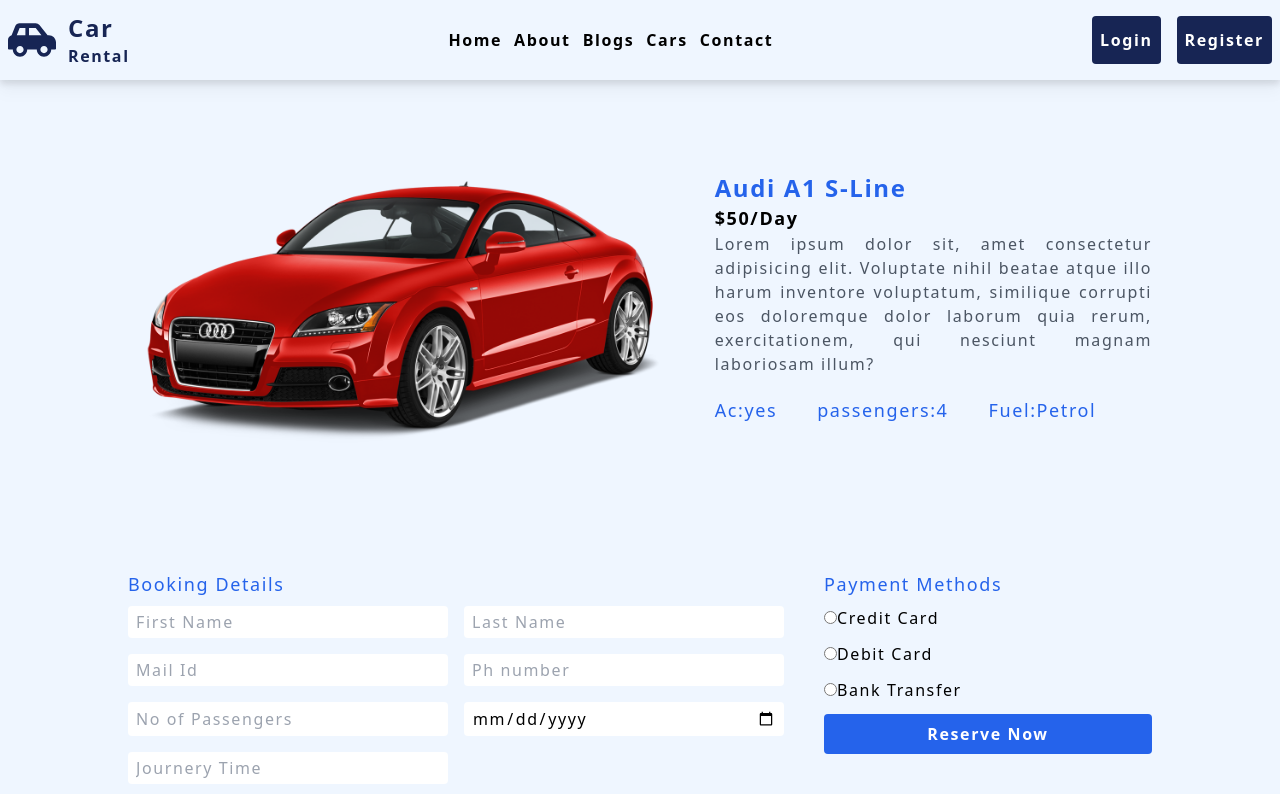
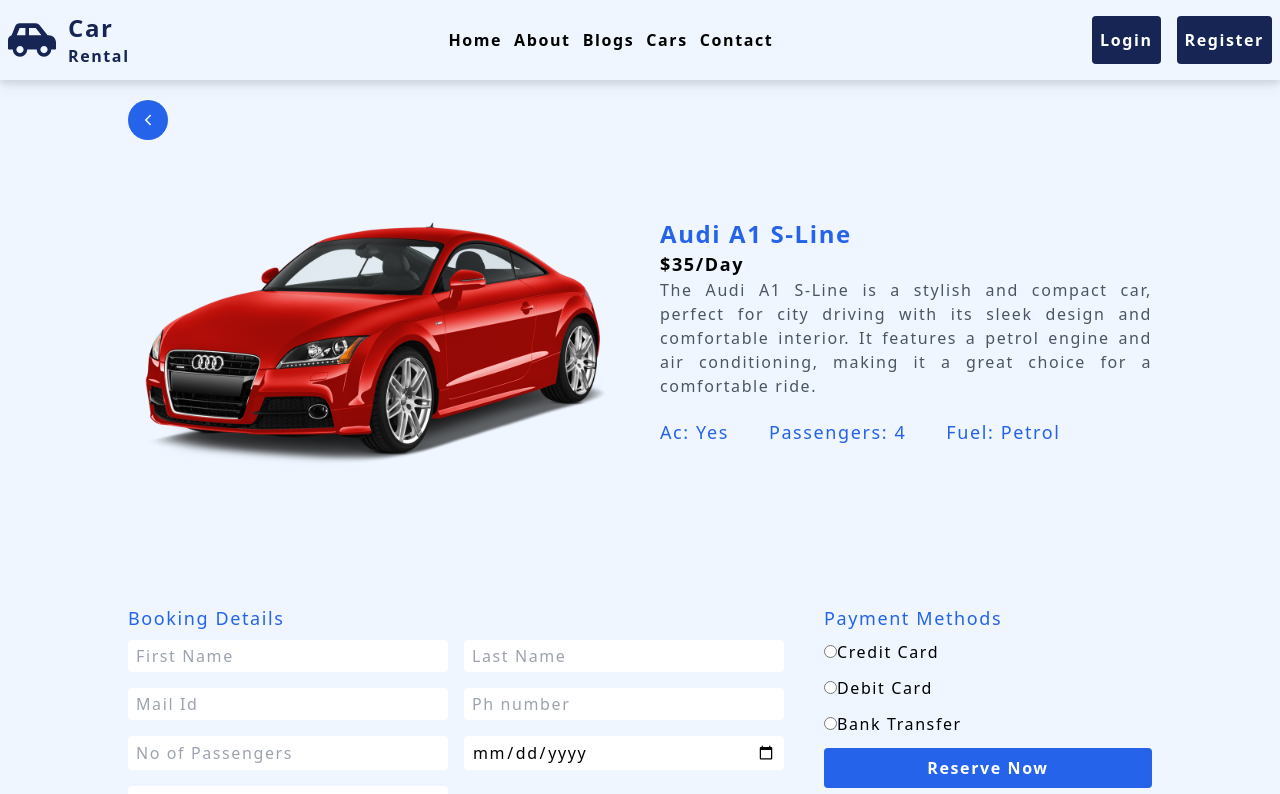
Before and after one commit to sakshi752/CarRental, a React (Vite) app: page /car-details/1 in a window 1280 px wide. Shown: the top 794 px of the page. Built offline with nearby package versions, Linux system fonts and the light colour scheme.

Commit message:
files updated

```diff
--- a/src/Components/Cars/CarsList.jsx
+++ b/src/Components/Cars/CarsList.jsx
@@ -1,92 +1,86 @@
-import React, { useState } from 'react';
+import React, { useContext, useState } from 'react';
 import { Link } from 'react-router-dom';
-import car1 from '../images/carModels/banner1.png';
-import car2 from '../images/carModels/banner2.png';
-import car3 from '../images/carModels/banner3.png';
-import car4 from '../images/carModels/banner4.png';
-import car5 from '../images/carModels/banner5.png';
-import car6 from '../images/carModels/banner6.png';
-import car7 from '../images/carModels/banner7.png';
-import car8 from '../images/carModels/banner8.png';
 import { FaSortAmountUpAlt } from "react-icons/fa";
+import { Context } from '../../store/context';
 
-const carData = [
-    {
-        id: 1,
-        image: car1,
-        price: "$35",
-        carname: "Audi A1 S-Line",
-        ac: "Yes",
-        fuel: "Petrol",
-        passenger: "4",
-    },
-    {
-        id: 2,
-        image: car2,
-        price: "$30",
-        carname: "VW Golf 6",
-        ac: "Yes",
-        fuel: "Diesel",
-        passenger: "4",
-    },
-    {
-        id: 3,
-        image: car3,
-        price: "$40",
-        carname: "Toyota Camry",
-        ac: "Yes",
-        fuel: "Petrol",
-        passenger: "4",
-    },
-    {
-        id: 4,
-        image: car4,
-        price: "$35",
-        carname: "Swift",
-        ac: "Yes",
-        fuel: "Petrol",
-        passenger: "4",
-    },
-    {
-        id: 5,
-        image: car5,
-        price: "$30",
-        carname: "Jeep Avenger",
-        ac: "Yes",
-        fuel: "Diesel",
-        passenger: "5",
-    },
-    {
-        id: 6,
-        image: car6,
-        price: "$40",
-        carname: "Alto",
-        ac: "Yes",
-        fuel: "Petrol",
-        passenger: "4",
-    },
-    {
-        id: 7,
-        image: car7,
-        price: "$35",
-        carname: "Maruti Suzuki Dzire",
-        ac: "Yes",
-        fuel: "Petrol",
-        passenger: "4",
-    },
-    {
-        id: 8,
-        image: car8,
-        price: "$30",
-        carname: "Mercedes-Benz C-Class Coupe",
-        ac: "Yes",
-        fuel: "Diesel",
-        passenger: "4",
-    },
-];
+// const carData = [
+//     {
+//         id: 1,
+//         image: car1,
+//         price: "$35",
+//         carname: "Audi A1 S-Line",
+//         ac: "Yes",
+//         fuel: "Petrol",
+//         passenger: "4",
+//     },
+//     {
+//         id: 2,
+//         image: car2,
+//         price: "$30",
+//         carname: "VW Golf 6",
+//         ac: "Yes",
+//         fuel: "Diesel",
+//         passenger: "4",
+//     },
+//     {
+//         id: 3,
+//         image: car3,
+//         price: "$40",
+//         carname: "Toyota Camry",
+//         ac: "Yes",
+//         fuel: "Petrol",
+//         passenger: "4",
+//     },
+//     {
+//         id: 4,
+//         image: car4,
+//         price: "$35",
+//         carname: "Swift",
+//         ac: "Yes",
+//         fuel: "Petrol",
+//         passenger: "4",
+//     },
+//     {
+//         id: 5,
+//         image: car5,
+//         price: "$30",
+//         carname: "Jeep Avenger",
+//         ac: "Yes",
+//         fuel: "Diesel",
+//         passenger: "5",
+//     },
+//     {
+//         id: 6,
+//         image: car6,
+//         price: "$40",
+//         carname: "Alto",
+//         ac: "Yes",
+//         fuel: "Petrol",
+//         passenger: "4",
+//     },
+//     {
+//         id: 7,
+//         image: car7,
+//         price: "$35",
+//         carname: "Maruti Suzuki Dzire",
+//         ac: "Yes",
+//         fuel: "Petrol",
+//         passenger: "4",
+//     },
+//     {
+//         id: 8,
+//         image: car8,
+//         price: "$30",
+//         carname: "Mercedes-Benz C-Class Coupe",
+//         ac: "Yes",
+//         fuel: "Diesel",
+//         passenger: "4",
+//     },
+// ];
 
 
 const CarsList = () => {
+    const { carData}=useContext(Context);
     const [sortCriteria, setSortCriteria] = useState('');
 
     const handleSort = (e) => {
--- a/src/pages/CarDetails.jsx
+++ b/src/pages/CarDetails.jsx
@@ -1,48 +1,70 @@
-import React, { useState } from 'react';
-import car1 from '../Components/images/carModels/banner1.png';
+import React, { useContext, useEffect, useState } from 'react';
+import { useParams } from 'react-router-dom';
+import { Context } from '../store/context';
+import { IoIosArrowBack } from "react-icons/io";
+import { Link } from 'react-router-dom';
 
 const CarDetails = () => {
+  const { id } = useParams();
+  const { carData } = useContext(Context);
+  const [carDetails, setCarDetails] = useState({});
   const [selectedPayMethod, setSelectedPayMethod] = useState('');
+
+  useEffect(() => {
+    const data = carData.find((data) => data.id === parseInt(id));
+    if (data) {
+      setCarDetails(data);
+    }
+  }, [id, carData]);
+
   const handlePaymentChange = (e) => {
-    setSelectedPayMethod(e.target.value)
-  }
+    setSelectedPayMethod(e.target.value);
+  };
+
   return (
-    <section className='w-[93%] lg:w-[80%] mx-auto flex flex-col items-center gap-20 md:mt-[2%]'>
+    <section className='w-[93%] lg:w-[80%] mx-auto  relative'>
+
+      <Link to={"/cars"} className='absolute bg-blue-600 hover:bg-blue-800 text-white rounded-full px-3 py-3' >
+        <IoIosArrowBack />
+      </Link>
+
+      <div className='flex flex-col items-center  md:mt-[2%] gap-20'>
         {/* 1 car info*/}
-      <div className='flex flex-col md:flex-row items-center gap-0 md:gap-10'>
-        <div className='md:h-96 flex items-center justify-center'>
-          <img src={car1} alt="" className='w-full' />
+        <div className='flex flex-col md:flex-row items-center gap-0 md:gap-10 mt-10'>
+          <div className='w-full md:h-96 flex items-center justify-center'>
+            <img src={carDetails.image} alt={carDetails.carname} className='w-full h-full' />
           </div>
           <div className='w-[100%]'>
-          <h1 className='text-2xl text-blue-600 font-semibold'>Audi A1 S-Line</h1>
-          <p className='text-lg font-semibold'>$50/Day</p>
-          <p className='text-md text-justify text-gray-600'>Lorem ipsum dolor sit, amet consectetur adipisicing elit. Voluptate nihil beatae atque illo harum inventore voluptatum, similique corrupti eos doloremque dolor laborum quia rerum, exercitationem, qui nesciunt magnam laboriosam illum?</p>
+            <h1 className='text-2xl text-blue-600 font-semibold'>{carDetails.carname}</h1>
+            <p className='text-lg font-semibold'>{carDetails.price}/Day</p>
+            <p className='text-md text-justify text-gray-600'>{carDetails.description}</p>
             <div className='flex gap-10 mt-5'>
-            <p className='text-lg text-blue-600'>Ac:yes</p>
-            <p className='text-lg text-blue-600'>passengers:4</p>
-            <p className='text-lg text-blue-600'>Fuel:Petrol</p>
+              <p className='text-lg text-blue-600'>Ac: {carDetails.ac}</p>
+              <p className='text-lg text-blue-600'>Passengers: {carDetails.passenger}</p>
+              <p className='text-lg text-blue-600'>Fuel: {carDetails.fuel}</p>
             </div>
           </div>
         </div>
 
+        {/* 2 section */}
         <div className='flex flex-col items-center md:flex-row md:items-start justify-between gap-10 w-full'>
           <div className='w-full md:w-2/3'>
             <h1 className='text-lg text-blue-600'>Booking Details</h1>
             <form action="" className='mt-2 flex flex-col gap-4'>
-            <div className='grid grid-cols-2 gap-4  '>
+              <div className='grid grid-cols-2 gap-4'>
                 <input className='px-2 py-1 focus:border-blue-500 outline-1 outline-blue-500 rounded' type="text" placeholder='First Name' />
                 <input className='px-2 py-1 focus:border-blue-500 outline-1 outline-blue-500 rounded' type="text" placeholder='Last Name' />
                 <input className='px-2 py-1 focus:border-blue-500 outline-1 outline-blue-500 rounded' type="email" placeholder='Mail Id' />
                 <input className='px-2 py-1 focus:border-blue-500 outline-1 outline-blue-500 rounded' type="number" placeholder='Ph number' />
                 <input className='px-2 py-1 focus:border-blue-500 outline-1 outline-blue-500 rounded' type="number" placeholder='No of Passengers' />
                 <input className='px-2 py-1 focus:border-blue-500 outline-1 outline-blue-500 rounded' type="date" placeholder='mm/dd/yyyy' />
-              <input className='px-2 py-1 focus:border-blue-500 outline-1 outline-blue-500 rounded' type="Journey Time" placeholder='Journery Time' />
+                <input className='px-2 py-1 focus:border-blue-500 outline-1 outline-blue-500 rounded' type="time" placeholder='Journey Time' />
               </div>
-            <textarea className='px-2 py-1 focus:border-blue-500 outline-1 outline-blue-500 rounded'  placeholder='Write'></textarea>
+              <textarea className='px-2 py-1 focus:border-blue-500 outline-1 outline-blue-500 rounded' placeholder='Write'></textarea>
             </form>
           </div>
           <div className='w-full md:w-1/3'>
-          <h1 className='text-lg text-blue-600' >Payment Methods</h1>
+            <h1 className='text-lg text-blue-600'>Payment Methods</h1>
             <form className='flex flex-col gap-3 mt-2'>
               <div>
                 <input type="radio" name="payment-method" id="credit-card"
@@ -74,8 +96,10 @@
             </form>
           </div>
         </div>
+      </div>
+
     </section>
-  )
-}
+  );
+};
 
-export default CarDetails
+export default CarDetails;
--- a/src/pages/Contact.jsx
+++ b/src/pages/Contact.jsx
@@ -6,7 +6,7 @@
     <>
       <Helmet title={"Contact Us"} />
       <section className='w-[93%] lg:w-[80%] mx-auto flex items-center gap-20 md:mt-[5%]'>
-        <div className='flex flex-col md:flex-row justify-between gap-10 w-full'>
+        <div className='flex flex-col md:flex-row justify-between gap-10 w-full mt-5 md:mt-1'>
           {/* Contact Form */}
           <div className='w-full md:w-1/2'>
             <h1 className='text-xl font-semibold text-blue-600'>Get in Touch</h1>
@@ -41,7 +41,7 @@
             </form>
           </div>
           {/* Contact Info */}
-          <div className='w-full md:w-1/2 p-6  rounded-lg '>
+          <div className='w-full md:w-1/2 md:p-6  rounded-lg '>
             <h1 className='text-xl text-blue-600 font-semibold mb-4'>Contact Info</h1>
             <p className='text-gray-700 mb-2'>
               <span className='font-semibold'>Address:</span> 123 xyz, Gujarat, India
--- /dev/null
+++ b/src/store/context.jsx
@@ -0,0 +1,107 @@
+import { createContext, useState } from "react";
+import car1 from '../Components/images/carModels/banner1.png';
+import car2 from '../Components/images/carModels/banner2.png';
+import car3 from '../Components/images/carModels/banner3.png';
+import car4 from '../Components/images/carModels/banner4.png';
+import car5 from '../Components/images/carModels/banner5.png';
+import car6 from '../Components/images/carModels/banner6.png';
+import car7 from '../Components/images/carModels/banner7.png';
+import car8 from '../Components/images/carModels/banner8.png';
+export const Context = createContext({});
+
+const ContextProvider = (({ children }) => {
+    const [carData, setCarData] = useState([
+        {
+            id: 1,
+            image: car1,
+            price: "$35",
+            carname: "Audi A1 S-Line",
+            ac: "Yes",
+            fuel: "Petrol",
+            passenger: "4",
+            description: "The Audi A1 S-Line is a stylish and compact car, perfect for city driving with its sleek design and comfortable interior. It features a petrol engine and air conditioning, making it a great choice for a comfortable ride."
+        },
+        {
+            id: 2,
+            image: car2,
+            price: "$30",
+            carname: "VW Golf 6",
+            ac: "Yes",
+            fuel: "Diesel",
+            passenger: "4",
+            description: "The VW Golf 6 is a reliable and fuel-efficient diesel car. It offers a smooth driving experience and is equipped with air conditioning. Ideal for both city and highway driving."
+        },
+        {
+            id: 3,
+            image: car3,
+            price: "$40",
+            carname: "Toyota Camry",
+            ac: "Yes",
+            fuel: "Petrol",
+            passenger: "4",
+            description: "The Toyota Camry is a spacious and comfortable car, perfect for long drives. It features a powerful petrol engine, air conditioning, and ample space for passengers and luggage."
+        },
+        {
+            id: 4,
+            image: car4,
+            price: "$35",
+            carname: "Swift",
+            ac: "Yes",
+            fuel: "Petrol",
+            passenger: "4",
+            description: "The Swift is a compact and nimble car, ideal for navigating through city traffic. It comes with a petrol engine, air conditioning, and a comfortable interior for a pleasant driving experience."
+        },
+        {
+            id: 5,
+            image: car5,
+            price: "$30",
+            carname: "Jeep Avenger",
+            ac: "Yes",
+            fuel: "Diesel",
+            passenger: "5",
+            description: "The Jeep Avenger is a robust and spacious car, perfect for off-road adventures and family trips. It features a diesel engine, air conditioning, and can accommodate up to 5 passengers comfortably."
+        },
+        {
+            id: 6,
+            image: car6,
+            price: "$40",
+            carname: "Alto",
+            ac: "Yes",
+            fuel: "Petrol",
+            passenger: "4",
+            description: "The Alto is a compact car with excellent fuel efficiency and a petrol engine. It is equipped with air conditioning and provides a comfortable ride for up to 4 passengers."
+        },
+        {
+            id: 7,
+            image: car7,
+            price: "$35",
+            carname: "Maruti Suzuki Dzire",
+            ac: "Yes",
+            fuel: "Petrol",
+            passenger: "4",
+            description: "The Maruti Suzuki Dzire is a stylish and reliable car, featuring a petrol engine and air conditioning. It offers a smooth driving experience and is perfect for both city and long-distance travel."
+        },
+        {
+            id: 8,
+            image: car8,
+            price: "$30",
+            carname: "Mercedes-Benz C-Class Coupe",
+            ac: "Yes",
+            fuel: "Diesel",
+            passenger: "4",
+            description: "The Mercedes-Benz C-Class Coupe is a luxury car that combines performance and elegance. It features a diesel engine, air conditioning, and a high-end interior, providing a premium driving experience."
+        }
+    ]
+    );
+
+    return (
+        <Context.Provider value={{
+            carData,
+            setCarData
+        }}>
+            {children}
+        </Context.Provider>
+    )
+});
+
+export default ContextProvider;
```
Also changed, not shown: src/main.jsx (+17 -14 lines). Lines whose indentation alone changed are shown as unchanged.
